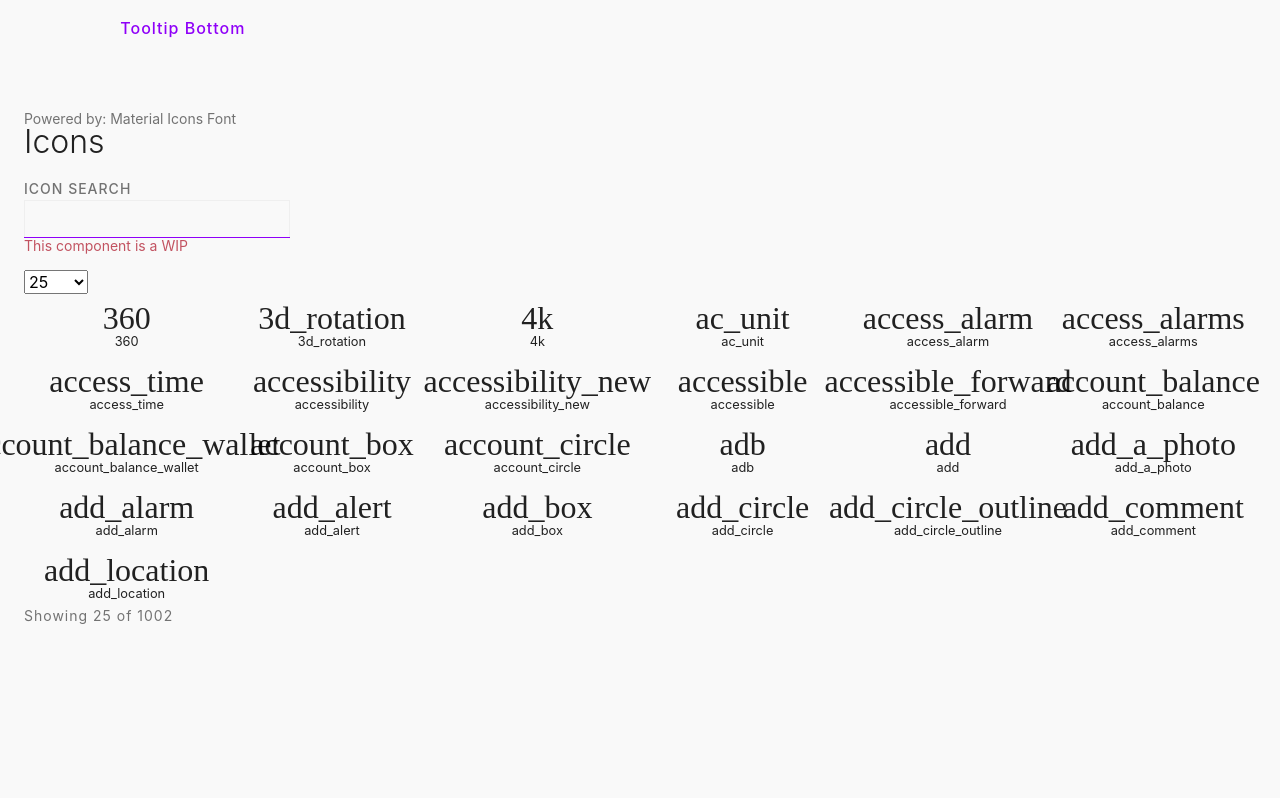
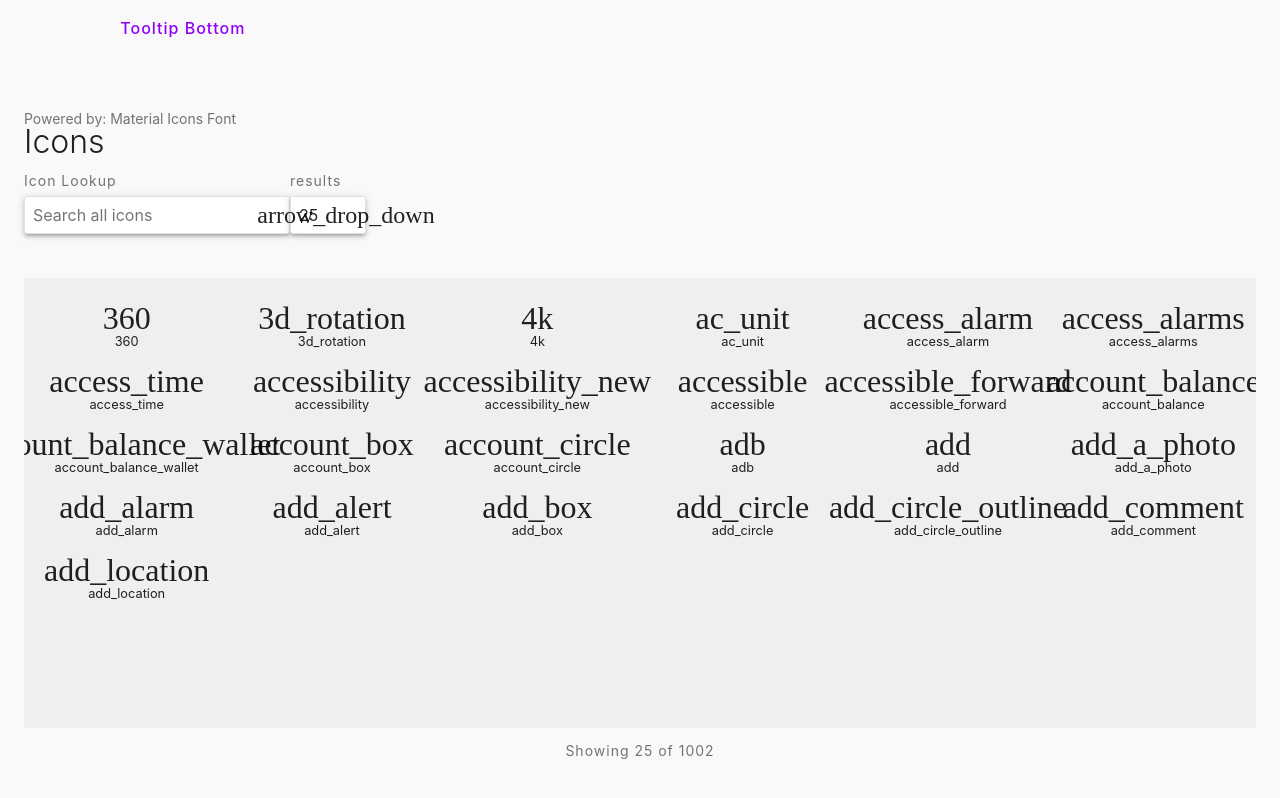
Before and after one commit to strizich/sdui, a Vue app: page / in a window 1280 px wide. Shown: the part 2829-3627 px from the top of the page. Before the commit the page ends 3572 px from the top, so only its background shows below. Built offline with nearby package versions, Linux system fonts and the light colour scheme.

Commit message:
Select Compoent - *new Input Component -  *new Adjustments to icon Styling for demo

```diff
--- a/src/components/IconDemo.vue
+++ b/src/components/IconDemo.vue
@@ -2,45 +2,56 @@
   <section>
     <p class="sd--text__footnote">Powered by: Material Icons Font</p>
     <h1>Icons</h1>
-    <sd-fieldset>
-      <sd-field>
-        <sd-label>Icon Search</sd-label>
-        <input type="search" v-model="iconSearch"/>
-        <sd-error>This component is a WIP</sd-error>
-      </sd-field>
-    </sd-fieldset>
-    <select v-model="resultCount">
+    <sd-fieldset class="demo__actionbar">
+      <sd-field
+        type="text"
+        label="Icon Lookup"
+        v-model="iconSearch"
+        placeholder="Search all icons"
+      />
+      <sd-select label="results" v-model="resultCount">
         <option value="25">25</option>
         <option value="100">100</option>
         <option value="200">200</option>
         <option value="300">300</option>
         <option value="400">400</option>
         <option value="2000">400+</option>
-    </select>
-    <div class="demo__icons">
+      </sd-select>
+    </sd-fieldset>
+    <div class="demo__icon-container">
+      <div class="demo__icons" v-if="totalFilteredResults.length >= 1">
         <div class="demo__icon" v-for="(name, index) in totalFilteredResults" :key="name + index">
           <sd-icon size="lg" :name="name" />
           <small>{{name}}</small>
         </div>
       </div>
+      <div class="demo__icons--empty" v-else>
+        <sd-icon color="var(--warning)" name="sentiment_very_dissatisfied" size="xxl"/>
+        <span>Nothing here</span>
+      </div>
+    </div>
+    <div class="demo__icon-footer">
       <sd-label>Showing {{totalFilteredResults.length}} of {{matIcons.length}}</sd-label>
+    </div>
   </section>
 </template>
 
 <script>
 import MAT_ICONS from '@/assets/MatIconList'
 import { defineComponent, computed, ref } from 'vue'
-import { SdFieldset, SdIcon, SdLabel, SdField, SdError } from '@/library'
+import { SdIcon, SdLabel, SdField, SdSelect, SdFieldset } from '@/library'
 
 export default defineComponent({
   setup () {
     const matIcons = MAT_ICONS.sort()
     const iconSearch = ref('')
     const resultCount = ref(25)
+    const error = ref(false)
 
     const searchResult = computed(() => {
       return matIcons.filter((icon) => {
-        return icon.toLowerCase().includes(iconSearch.value.toLowerCase())
+        const result = icon.toLowerCase().includes(iconSearch.value.toLowerCase())
+        return result
       })
     })
 
@@ -48,20 +59,44 @@ export default defineComponent({
       return searchResult.value.slice(0, resultCount.value)
     })
 
-    return { iconSearch, matIcons, searchResult, resultCount, totalFilteredResults }
+    return { iconSearch, matIcons, searchResult, resultCount, totalFilteredResults, error }
   },
-  components: { SdIcon, SdFieldset, SdField, SdLabel, SdError }
+  components: { SdIcon, SdField, SdLabel, SdSelect, SdFieldset }
 })
 </script>
 
 <style lang="scss" scoped>
-
+.demo__actionbar{
+  width: 100%;
+}
 .demo{
+  &__icon-container{
+    height: 450px;
+    overflow-y: auto;
+    overflow-x: hidden;
+    margin-bottom: 16px;
+    padding: 16px 0;
+    background-color: var(--background-accent);
+  }
+  &__icon-footer{
+    display: flex;
+    justify-content: center;;
+  }
   &__icons{
     display:flex;
     flex-wrap: wrap;
     small{
       display:block;
+    }
+    &--empty{
+      height: 100%;
+      display: flex;
+      flex-direction: column;
+      align-items: center;
+      justify-content: center;
+      span {
+        margin-top: 8px;
+      }
     }
   }
   &__icon{
--- a/src/library/components/SdField/SdError.vue
+++ b/src/library/components/SdField/SdError.vue
@@ -1,23 +1,42 @@
 <template>
-  <div class="sd--text__error">
-    {{error}}
-    <slot v-if="!error" />
-  </div>
+  <transition name="error">
+    <div class="sd--error" v-if="message">
+      <span class="sd--text__error">
+        {{message}}
+      </span>
+    </div>
+  </transition>
 </template>
 
 <script>
 export default {
   props: {
-    error: String
+    message: String
   }
 }
 </script>
 
-<style lang="scss" scoped>
+<style lang="scss">
+  .sd--error{
+    transition: transform .3s, opacity .3s;
+    will-change: transtion, opacity;
+  }
   .sd--text{
     &__error{
       color: var(--danger-highlight);
       font-size: 14px;
     }
   }
+  .error-enter-to, .error-leave-from{
+    transform: translateY(0px);
+    opacity: 1;
+  }
+  .error-enter-from{
+    transform: translateY(-8px);
+    opacity: 0;
+  }
+  .error-leave-to{
+    transform: translateY(4px);
+    opacity: 0;
+  }
 </style>
--- a/src/library/components/SdField/SdField.vue
+++ b/src/library/components/SdField/SdField.vue
@@ -1,53 +1,134 @@
 <template>
-    <div class="sd--field">
-      <slot />
+    <div :class="[rootClasses]">
+      <sd-label>{{label}}</sd-label>
+      <slot name="label"/>
+      <input
+        :class="[inputClasses]"
+        :id="id"
+        :type="type"
+        :name="name"
+        :placeholder="placeholder"
+        @blur="(e) => handleTouched(e)"
+        @focus="(e) => handleFocused(e)"
+        @input="(e) => handleChange(e)"
+        :value="modelValue"
+      />
+      <sd-error :message="state.touched && isErrorString && error ? error : ''"/>
+      <slot name="error"/>
     </div>
 </template>
 
 <script>
-export default {
+import { defineComponent, reactive, computed } from 'vue'
+import SdUuid from '@/library/core/utilities/SdUuid'
+import SdLabel from './SdLabel'
+import SdError from './SdError'
+export default defineComponent({
+  emits: ['update:modelValue', 'focus', 'blur', 'change'],
   props: {
     modelValue: String,
+    id: {
+      type: String,
+      default: () => 'sd--field--' + SdUuid()
+    },
     label: String,
+    name: String,
     value: [String, Number],
-    placeholder: String
+    placeholder: String,
+    type: {
+      type: String,
+      default: 'text'
+    },
+    error: {
+      type: [Boolean, String]
+    }
+  },
+
+  setup (props, { emit }) {
+    const state = reactive({
+      touched: false,
+      focused: false
+    })
+
+    const isErrorString = computed(() => {
+      return typeof props.error === 'string'
+    })
+
+    const handleChange = (e) => {
+      emit('update:modelValue', e.target.value)
+    }
+
+    const handleTouched = (e) => {
+      state.touched = true
+      state.focused = false
+      emit('blur', e)
+    }
+
+    const handleFocused = (e) => {
+      state.focused = true
+      emit('focus', e)
+    }
+    const rootClasses = computed(() => {
+      return {
+        'sd--field': true,
+        'is--focused': state.focused
+      }
+    })
+    const inputClasses = computed(() => {
+      return {
+        'sd--field__control': true,
+        'is--dirty': state.touched,
+        'is--error': state.touched && props.error
+      }
+    })
+
+    return { handleChange, handleTouched, handleFocused, isErrorString, state, rootClasses, inputClasses }
+  },
+  components: {
+    SdLabel,
+    SdError
   }
-}
+})
 </script>
 
 <style lang="scss">
+  @import "../SdElevation/mixins";
   .sd--field{
-    & > label {
-      display:block;
-      width: 100%;
-      text-transform: uppercase;
-      font-weight: 500;
-      letter-spacing: 1px;
-      font-size: 14px;
-      margin-bottom: 4px;
-      color: var(--text-accent)
+    padding-bottom: 24px;
+    position: relative;
+    &.is {
+      &--focused {
+        & > input{
+          border-color: var(--primary-highlight);
+          @include sd--elevation(1);
+        }
+      }
     }
-    & > input {
+    &__control {
+      appearance: none;
+      -webkit-appearance: none;
       color: var(--text);
       padding: 8px;
       display:block;
       outline: none;
-      border: 1px solid var(--background-accent);
-      border-bottom-width: 0;
-      box-shadow: 0 1px 0 var(--primary);
-      background: var(--background);
-      transition: box-shadow .23s ease-in-out, border .23s ease-in-out, background .23s ease-in-out;
-      &:focus, &:active{
-        border: 1px solid var(--background-highlight);
-        border-bottom-width: 0;
-        box-shadow: 0 4px 0 var(--primary);
-      }
+      border: 1px solid var(--divider);
+      background: var(--background-highlight);
+      border-radius: 3px;
+      transition: all .3s ease-in-out;
+      font-size: 16px;
+      margin-bottom: 4px;
+      width: 100%;
+      display:block;
+      @include sd--elevation(3);
       &:disabled {
         background-color: var(--background-highlight);
         color: var(--text-highlight);
-
+      }
+       &.is--error{
+        border-color: var(--danger);
       }
     }
+
     & > span{
       display:block;
       margin-bottom: 4px;
@@ -56,5 +137,10 @@ export default {
     & > input + span{
       margin-top: 8px;
     }
+    .sd--error{
+      position: absolute;
+      bottom: 10px;
+      left:0;
+    }
   }
 </style>
--- a/src/library/components/SdField/SdFieldset.vue
+++ b/src/library/components/SdField/SdFieldset.vue
@@ -1,7 +1,7 @@
 <template>
   <!-- Should maybe rename this component... -->
   <div :class="['sd--fieldset', classes]">
-    <div class="sd--fieldset__header">
+    <div class="sd--fieldset__header" v-if="title">
       <sd-label :inline="inlineLabel">
         <span>{{title}}</span>
         <span v-if="tip">
@@ -92,6 +92,7 @@ export default defineComponent({
     flex-direction: row;
     align-content: flex-start;
     flex-wrap: wrap;
+    width: 100%;
     .sd--checkbox{
       margin-left:0;
       margin-right: 0;
--- /dev/null
+++ b/src/library/components/SdField/SdSelect.vue
@@ -0,0 +1,119 @@
+<template>
+  <div class="sd--select">
+    <sd-label v-if="label">{{label}}</sd-label>
+    <div class="sd--select__content">
+      <select class="sd--select__control"
+        :value="modelValue"
+        @click="(e) => handleClick(e)"
+        @change="(e) => handleChange(e)"
+        @focus="(e) => handleFocus(e)"
+        @blur="(e) => handleBlur(e)"
+      >
+        <slot />
+      </select>
+      <sd-icon name="arrow_drop_down" :class="['sd--select__indicator', classes]"/>
+    </div>
+  </div>
+</template>
+
+<script>
+import { defineComponent, reactive, toRefs, computed } from 'vue'
+import SdIcon from '../SdIcon'
+import SdLabel from './SdLabel'
+export default defineComponent({
+  name: 'SdSelect',
+  emits: ['update:modelValue', 'focus', 'blur', 'click'],
+  components: { SdIcon, SdLabel },
+  props: {
+    modelValue: [String, Object, Number],
+    label: String
+  },
+  setup (props, { emit }) {
+    const state = reactive({
+      hasFocus: 0
+    })
+
+    const classes = computed(() => {
+      return {
+        'is--focused': state.hasFocus
+      }
+    })
+
+    const handleChange = (event) => {
+      state.hasFocus = false
+      emit('update:modelValue', event.target.value)
+    }
+
+    const handleClick = (event) => {
+      emit('click', event)
+      state.hasFocus = true
+    }
+
+    const handleFocus = (event) => {
+      emit('focus', event)
+    }
+
+    const handleBlur = (event) => {
+      emit('blur', event)
+    }
+
+    return {
+      ...toRefs(state),
+      handleChange,
+      handleFocus,
+      handleBlur,
+      handleClick,
+      classes
+    }
+  }
+})
+</script>
+
+<style lang="scss" scoped>
+  .sd--select {
+    &__content{
+      position: relative;
+    }
+    &__indicator{
+      position: absolute;
+      right: 8px;
+      top: 50%;
+      margin-top: -12px;
+      transition: transform .3s;
+      transform: rotateZ(0deg);
+      pointer-events: none;
+      &.is--focused{
+        transform: rotateZ(180deg)
+      }
+    }
+    &__control{
+    appearance: none;
+    -webkit-appearance: none;
+    color: var(--text);
+    padding: 8px;
+    display:block;
+    outline: none;
+    border: 1px solid var(--divider);
+    background: var(--background-highlight);
+    border-radius: 3px;
+    transition: all .3s ease-in-out;
+    font-size: 16px;
+    margin-bottom: 4px;
+    width: 100%;
+    padding-right: 24px;
+    display:block;
+    @include sd--elevation(3);
+      &:disabled {
+        background-color: var(--background-highlight);
+        color: var(--text-highlight);
+      }
+      &:focus {
+        background-color: var(--background-highlight);
+        border-color: var(--primary);
+      }
+        &.is--error{
+        border-color: var(--danger);
+      }
+    }
+  }
+</style>
--- a/src/library/components/SdIcon/SdIcon.vue
+++ b/src/library/components/SdIcon/SdIcon.vue
@@ -1,5 +1,5 @@
 <template>
-  <i :class="['sd--icon', iconSize]">{{name}}</i>
+  <i :class="['sd--icon', iconSize]" :style="{'color': color}">{{name}}</i>
 </template>
 
 <script>
@@ -14,6 +14,9 @@ export default defineComponent({
     size: {
       type: String,
       default: 'md'
+    },
+    color: {
+      type: String
     }
   },
   setup (props) {
--- a/src/library/index.js
+++ b/src/library/index.js
@@ -14,6 +14,7 @@ import SdCheckbox from './components/SdCheckbox/SdCheckbox'
 import SdRadio from './components/SdRadio/SdRadio'
 import SdFieldset from './components/SdField/SdFieldset'
 import SdField from './components/SdField/SdField'
+import SdSelect from './components/SdField/SdSelect'
 import SdLabel from './components/SdField/SdLabel'
 import SdError from './components/SdField/SdError'
 import SdIcon from './components/SdIcon/SdIcon'
@@ -36,6 +37,7 @@ export {
   SdRadio,
   SdField,
   SdError,
+  SdSelect,
   // Dialog (modal)
   SdDialog,
   SdDialogTitle,
```
Lines whose indentation alone changed are shown as unchanged.
